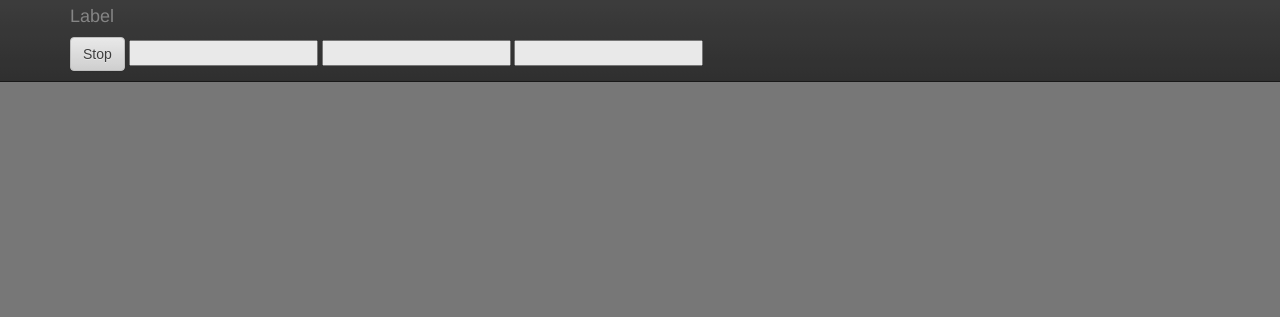
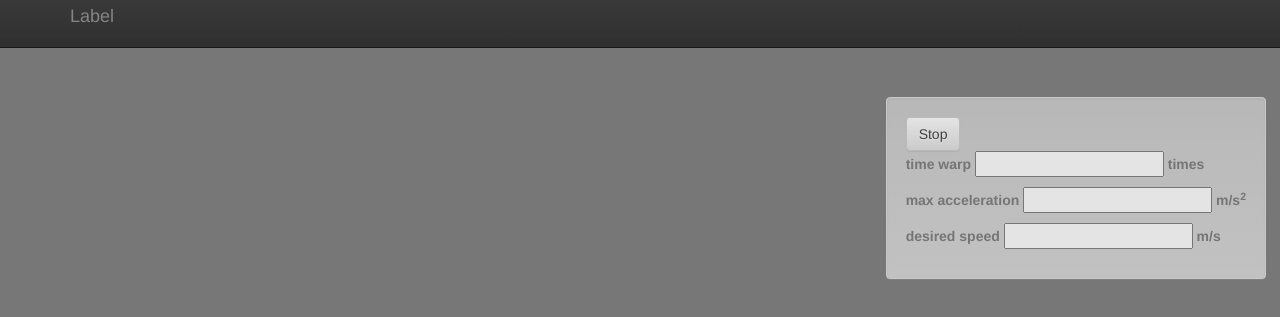
Before and after one commit to andreluizpedro/movsim-js, a website: page index.html in a window 1280 px wide. Shown: the part 53-370 px from the top of the page. Drawn offline with Linux system fonts and the light colour scheme.

Commit message:
Extracted sliders to own control panel.

```diff
--- a/css/app.css
+++ b/css/app.css
@@ -36,9 +36,11 @@ canvas {
 }
 
 #instructions {
-    float: left;
-    font-family: sans-serif;
+    position: absolute;
+    position: fixed;
+    right: 1em;
     color: #757575;
+    opacity: 0.8;
 }
 
 #score {
@@ -84,13 +86,18 @@ canvas {
     font-size: 1.5em;
 }
 
-#time-warp-c .slider-selection {
-    /*background: #1a6981;*/
-}
-#time-warp-c .slider-handle {
-    /*background: #c6bec6;*/
+#instructions .slider-track {
+    background: #778877;
 }
 
-#time-warp-c .slider-track {
-    background: lightslategray;
+/* bootstrap theme override TODO extract */
+
+.well {
+    background-image: -webkit-linear-gradient(top, #c8c8c8 0%, #d5fdd5 100%);
+    background-image: linear-gradient(to bottom, #c8c8c8 0%, #d5d5d5 100%);
+    background-repeat: repeat-x;
+    border-color: #dcdcdc;
+    filter: progid:DXImageTransform.Microsoft.gradient(startColorstr='#ffe8e8e8', endColorstr='#fff5f5f5', GradientType=0);
+    -webkit-box-shadow: inset 0 1px 3px rgba(0, 0, 0, 0.05), 0 1px 0 rgba(255, 255, 255, 0.1);
+    box-shadow: inset 0 1px 3px rgba(0, 0, 0, 0.05), 0 1px 0 rgba(255, 255, 255, 0.1);
 }
--- a/index.html
+++ b/index.html
@@ -74,14 +74,28 @@
 
         <h4 class="projectlabel">Label</h4>
 
-        <div id="instructions">
+    </div>
+
+</div>
+
+        <div id="instructions" class="well">
             <button id="maincontrol" class="btn btn-default">Stop</button>
-            <input type="text" id="time-warp" class="span2" value="" data-slider-id="time-warp-c" data-slider-min="1" data-slider-max="10" data-slider-step="0.1" data-slider-value="2" data-slider-orientation="horizontal" data-slider-selection="after" data-slider-tooltip="hide">
-            <input type="text" id="acc" class="span2" value="" data-slider-id="acc-c" data-slider-min="0" data-slider-max="10" data-slider-step="0.1" data-slider-value="1.2" data-slider-orientation="horizontal" data-slider-selection="after" data-slider-tooltip="hide">
-            <input type="text" id="v0" class="span2" value="" data-slider-id="v0-c" data-slider-min="0" data-slider-max="50" data-slider-step="0.5" data-slider-value="20" data-slider-orientation="horizontal" data-slider-selection="after" data-slider-tooltip="hide">
+            <p>
+                <b>time warp</b>
+                <input type="text" id="time-warp" class="span2" value="" data-slider-id="time-warp-c" data-slider-min="1" data-slider-max="10" data-slider-step="0.1" data-slider-value="2" data-slider-orientation="horizontal" data-slider-selection="after" data-slider-tooltip="hide">
+                <b>times</b>
+            </p>
+            <p>
+                <b>max acceleration</b>
+                <input type="text" id="acc" class="span2" value="" data-slider-id="acc-c" data-slider-min="0" data-slider-max="10" data-slider-step="0.1" data-slider-value="1.2" data-slider-orientation="horizontal" data-slider-selection="after" data-slider-tooltip="hide">
+                <b>m/s<sup>2</sup></b>
+            </p>
+            <p>
+                <b>desired speed</b>
+                <input type="text" id="v0" class="span2" value="" data-slider-id="v0-c" data-slider-min="0" data-slider-max="50" data-slider-step="0.5" data-slider-value="20" data-slider-orientation="horizontal" data-slider-selection="after" data-slider-tooltip="hide">
+                <b>m/s</b>
+            </p>
 
-        </div>
-    </div>
 </div>
 
 <div class="container">
```
